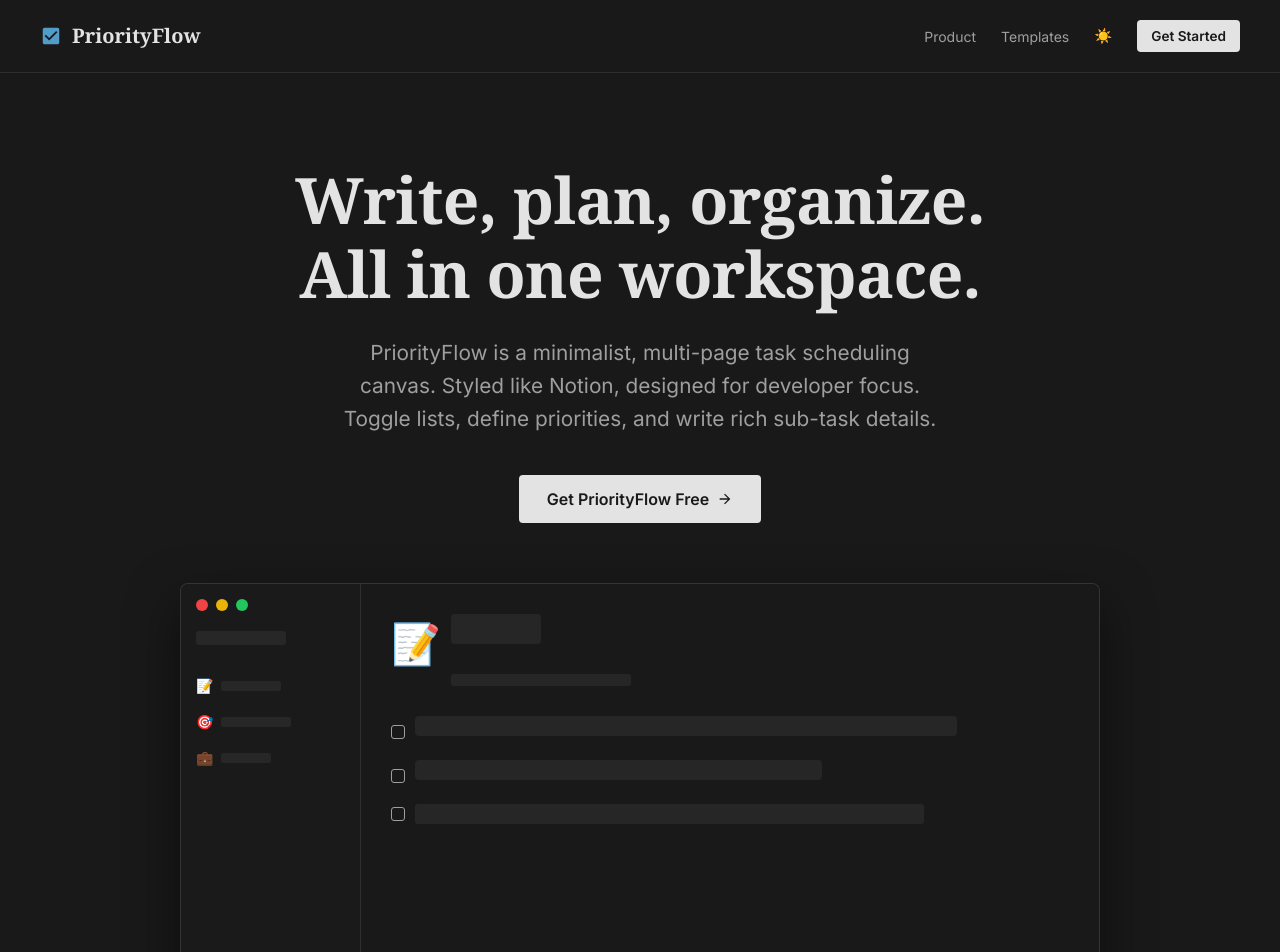
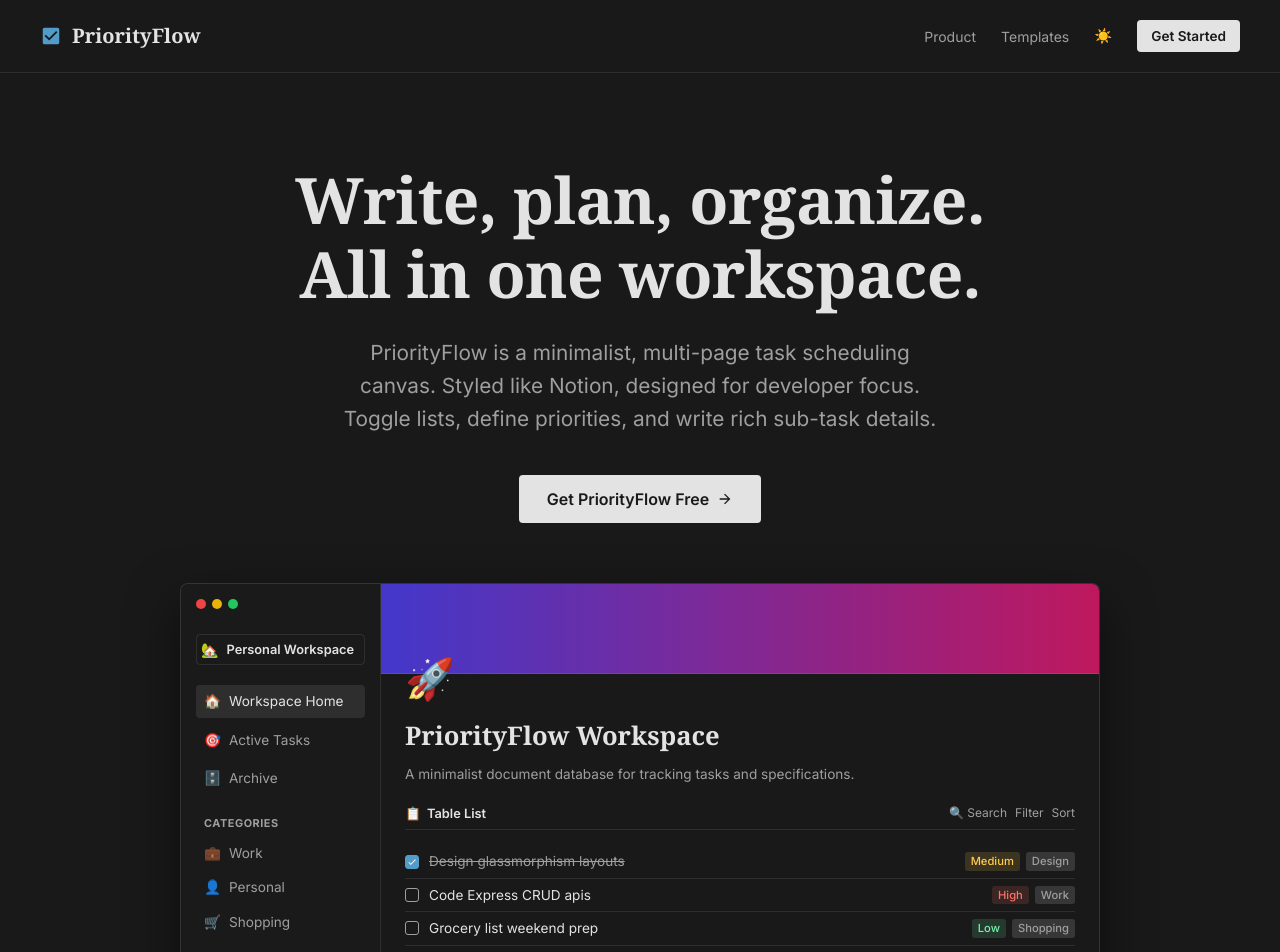
Before and after one commit to sanmaaya/TODoList, a React (Vite) app in the folder frontend/: page / in a window 1280 px wide. Shown: the top 952 px of the page. Built offline with nearby package versions, Linux system fonts and the light colour scheme.

Commit message:
Seeding: Add 6 realistic database items and update landing page preview mockup

```diff
--- a/frontend/src/App.jsx
+++ b/frontend/src/App.jsx
@@ -46,49 +46,113 @@
 
       {/* Interactive Mockup Illustration */}
       <section className="landing-mockup-wrapper animate-fade-in" style={{ animationDelay: '0.3s' }}>
-        <div className="landing-mockup" onClick={() => window.location.href = '/dashboard.html'} style={{ cursor: 'pointer' }}>
+        <div className="landing-mockup" onClick={() => window.location.href = '/dashboard.html'} style={{ cursor: 'pointer', height: 'auto', minHeight: '480px' }}>
           {/* Mockup Sidebar */}
-          <div className="mockup-sidebar">
-            <div style={{ display: 'flex', alignItems: 'center', gap: '8px', marginBottom: '20px' }}>
-              <div style={{ width: '12px', height: '12px', borderRadius: '50%', backgroundColor: '#ef4444' }}></div>
-              <div style={{ width: '12px', height: '12px', borderRadius: '50%', backgroundColor: '#eab308' }}></div>
-              <div style={{ width: '12px', height: '12px', borderRadius: '50%', backgroundColor: '#22c55e' }}></div>
+          <div className="mockup-sidebar" style={{ width: '200px' }}>
+            <div style={{ display: 'flex', alignItems: 'center', gap: '6px', marginBottom: '25px' }}>
+              <div style={{ width: '10px', height: '10px', borderRadius: '50%', backgroundColor: '#ef4444' }}></div>
+              <div style={{ width: '10px', height: '10px', borderRadius: '50%', backgroundColor: '#eab308' }}></div>
+              <div style={{ width: '10px', height: '10px', borderRadius: '50%', backgroundColor: '#22c55e' }}></div>
             </div>
-            <div style={{ height: '14px', width: '90px', backgroundColor: 'var(--bg-hover)', borderRadius: '3px', marginBottom: '30px' }}></div>
-            <div style={{ display: 'flex', flexDirection: 'column', gap: '15px' }}>
-              <div style={{ display: 'flex', alignItems: 'center', gap: '8px' }}>
-                <span>📝</span><div style={{ height: '10px', width: '60px', backgroundColor: 'var(--bg-hover)', borderRadius: '2px' }}></div>
+
+            {/* Workspace Select Mockup */}
+            <div style={{ display: 'flex', alignItems: 'center', gap: '8px', marginBottom: '20px', padding: '4px', borderRadius: '4px', border: '1px solid var(--border)' }}>
+              <span>🏡</span>
+              <span style={{ fontSize: '0.8rem', fontWeight: 600, color: 'var(--text-main)' }}>Personal Workspace</span>
+            </div>
+
+            <div style={{ display: 'flex', flexDirection: 'column', gap: '6px' }}>
+              <div style={{ display: 'flex', alignItems: 'center', gap: '8px', padding: '6px 8px', borderRadius: '4px', backgroundColor: 'var(--bg-active)', color: 'var(--text-main)', fontSize: '0.85rem' }}>
+                <span>🏠</span><span>Workspace Home</span>
               </div>
-              <div style={{ display: 'flex', alignItems: 'center', gap: '8px' }}>
-                <span>🎯</span><div style={{ height: '10px', width: '70px', backgroundColor: 'var(--bg-hover)', borderRadius: '2px' }}></div>
+              <div style={{ display: 'flex', alignItems: 'center', gap: '8px', padding: '6px 8px', borderRadius: '4px', color: 'var(--text-secondary)', fontSize: '0.85rem' }}>
+                <span>🎯</span><span>Active Tasks</span>
               </div>
-              <div style={{ display: 'flex', alignItems: 'center', gap: '8px' }}>
-                <span>💼</span><div style={{ height: '10px', width: '50px', backgroundColor: 'var(--bg-hover)', borderRadius: '2px' }}></div>
+              <div style={{ display: 'flex', alignItems: 'center', gap: '8px', padding: '6px 8px', borderRadius: '4px', color: 'var(--text-secondary)', fontSize: '0.85rem' }}>
+                <span>🗄️</span><span>Archive</span>
+              </div>
+            </div>
+
+            <div style={{ fontSize: '0.68rem', fontWeight: 700, color: 'var(--text-secondary)', textTransform: 'uppercase', letterSpacing: '0.05em', margin: '20px 0 8px 8px' }}>Categories</div>
+            <div style={{ display: 'flex', flexDirection: 'column', gap: '6px' }}>
+              <div style={{ display: 'flex', alignItems: 'center', gap: '8px', padding: '4px 8px', color: 'var(--text-secondary)', fontSize: '0.85rem' }}>
+                <span>💼</span><span>Work</span>
+              </div>
+              <div style={{ display: 'flex', alignItems: 'center', gap: '8px', padding: '4px 8px', color: 'var(--text-secondary)', fontSize: '0.85rem' }}>
+                <span>👤</span><span>Personal</span>
+              </div>
+              <div style={{ display: 'flex', alignItems: 'center', gap: '8px', padding: '4px 8px', color: 'var(--text-secondary)', fontSize: '0.85rem' }}>
+                <span>🛒</span><span>Shopping</span>
               </div>
             </div>
           </div>
-          {/* Mockup Main Canvas */}
-          <div className="mockup-main">
-            <div style={{ display: 'flex', gap: '10px', marginBottom: '20px' }}>
-              <span style={{ fontSize: '2.5rem' }}>📝</span>
-              <div style={{ display: 'flex', flexDirection: 'column', justifyContent: 'center' }}>
-                <div className="mockup-skeleton-title"></div>
-                <div style={{ height: '12px', width: '180px', backgroundColor: 'var(--bg-hover)', borderRadius: '2px' }}></div>
+
+          {/* Mockup Main Panel */}
+          <div className="mockup-main" style={{ padding: '0 0 20px 0' }}>
+            <div style={{ height: '90px', width: '100%', background: 'linear-gradient(to right, #4338ca, #be185d)', borderBottom: '1px solid var(--border)' }}></div>
+
+            <div style={{ padding: '0 24px' }}>
+              {/* Emoji header float */}
+              <div style={{ marginTop: '-25px', fontSize: '2.5rem', marginBottom: '8px' }}>🚀</div>
+              <div style={{ fontSize: '1.6rem', fontWeight: 700, fontFamily: 'var(--font-serif)', marginBottom: '8px', color: 'var(--text-main)' }}>PriorityFlow Workspace</div>
+              <div style={{ fontSize: '0.85rem', color: 'var(--text-secondary)', marginBottom: '20px' }}>A minimalist document database for tracking tasks and specifications.</div>
+
+              {/* View filters mock */}
+              <div style={{ display: 'flex', justifyContent: 'space-between', borderBottom: '1px solid var(--border)', paddingBottom: '6px', marginBottom: '15px' }}>
+                <div style={{ fontSize: '0.8rem', fontWeight: 600, color: 'var(--text-main)', display: 'flex', alignItems: 'center', gap: '6px' }}>
+                  <span>📋</span> Table List
+                </div>
+                <div style={{ display: 'flex', gap: '8px', fontSize: '0.75rem', color: 'var(--text-secondary)' }}>
+                  <span>🔍 Search</span>
+                  <span>Filter</span>
+                  <span>Sort</span>
+                </div>
               </div>
-            </div>
-            {/* Rows list mock */}
-            <div style={{ display: 'flex', flexDirection: 'column', gap: '12px', marginTop: '10px' }}>
-              <div style={{ display: 'flex', alignItems: 'center', gap: '10px' }}>
-                <div style={{ width: '14px', height: '14px', border: '1px solid var(--text-secondary)', borderRadius: '3px' }}></div>
-                <div className="mockup-skeleton-row"></div>
+
+              {/* Database Rows mock */}
+              <div style={{ display: 'flex', flexDirection: 'column' }}>
+                {/* Row 1 */}
+                <div style={{ display: 'flex', alignItems: 'center', padding: '6px 0', borderBottom: '1px solid var(--border)', fontSize: '0.85rem', gap: '10px' }}>
+                  <div style={{ width: '14px', height: '14px', border: '1px solid var(--text-secondary)', borderRadius: '3px', backgroundColor: 'var(--primary)', borderColor: 'var(--primary)', display: 'flex', alignItems: 'center', justifyContent: 'center' }}>
+                    <svg viewBox="0 0 24 24" style={{ width: '10px', height: '10px', fill: '#fff' }}><path d="M9 16.17L4.83 12l-1.42 1.41L9 19 21 7l-1.41-1.41L9 16.17z"/></svg>
+                  </div>
+                  <div style={{ flex: 1, textDecoration: 'line-through', color: 'var(--text-secondary)' }}>Design glassmorphism layouts</div>
+                  <div style={{ display: 'flex', gap: '6px' }}>
+                    <span className="notion-pill notion-pill-yellow" style={{ fontSize: '0.7rem', padding: '1px 6px' }}>Medium</span>
+                    <span className="notion-pill notion-pill-grey" style={{ fontSize: '0.7rem', padding: '1px 6px' }}>Design</span>
+                  </div>
+                </div>
+
+                {/* Row 2 */}
+                <div style={{ display: 'flex', alignItems: 'center', padding: '6px 0', borderBottom: '1px solid var(--border)', fontSize: '0.85rem', gap: '10px' }}>
+                  <div style={{ width: '14px', height: '14px', border: '1px solid var(--text-secondary)', borderRadius: '3px' }}></div>
+                  <div style={{ flex: 1, color: 'var(--text-main)' }}>Code Express CRUD apis</div>
+                  <div style={{ display: 'flex', gap: '6px' }}>
+                    <span className="notion-pill notion-pill-red" style={{ fontSize: '0.7rem', padding: '1px 6px' }}>High</span>
+                    <span className="notion-pill notion-pill-grey" style={{ fontSize: '0.7rem', padding: '1px 6px' }}>Work</span>
+                  </div>
+                </div>
+
+                {/* Row 3 */}
+                <div style={{ display: 'flex', alignItems: 'center', padding: '6px 0', borderBottom: '1px solid var(--border)', fontSize: '0.85rem', gap: '10px' }}>
+                  <div style={{ width: '14px', height: '14px', border: '1px solid var(--text-secondary)', borderRadius: '3px' }}></div>
+                  <div style={{ flex: 1, color: 'var(--text-main)' }}>Grocery list weekend prep</div>
+                  <div style={{ display: 'flex', gap: '6px' }}>
+                    <span className="notion-pill notion-pill-green" style={{ fontSize: '0.7rem', padding: '1px 6px' }}>Low</span>
+                    <span className="notion-pill notion-pill-grey" style={{ fontSize: '0.7rem', padding: '1px 6px' }}>Shopping</span>
+                  </div>
+                </div>
+
+                {/* Row 4 - Add Row */}
+                <div style={{ display: 'flex', alignItems: 'center', padding: '8px 0', borderBottom: '1px solid var(--border)', fontSize: '0.85rem', color: 'var(--text-secondary)', fontStyle: 'italic' }}>
+                  ＋ Add a new page / task row...
+                </div>
               </div>
-              <div style={{ display: 'flex', alignItems: 'center', gap: '10px' }}>
-                <div style={{ width: '14px', height: '14px', border: '1px solid var(--text-secondary)', borderRadius: '3px' }}></div>
-                <div className="mockup-skeleton-row-2"></div>
-              </div>
-              <div style={{ display: 'flex', alignItems: 'center', gap: '10px' }}>
-                <div style={{ width: '14px', height: '14px', border: '1px solid var(--text-secondary)', borderRadius: '3px' }}></div>
-                <div style={{ height: '20px', width: '75%', backgroundColor: 'var(--bg-hover)', borderRadius: '3px' }}></div>
+
+              {/* Bottom Doc mock section */}
+              <div style={{ marginTop: '20px', padding: '10px', background: 'rgba(255, 255, 255, 0.02)', borderRadius: '4px', border: '1px solid var(--border)' }}>
+                <div style={{ fontSize: '0.8rem', fontWeight: 600, color: 'var(--text-main)', marginBottom: '4px' }}>📝 Notes & Spec Editor</div>
+                <div style={{ fontSize: '0.75rem', color: 'var(--text-secondary)' }}>Clicking any row above opens a dedicated details document page, letting you write structured text logs and customize properties.</div>
               </div>
             </div>
           </div>
```
Also changed, not shown: 1 other file (tests, documents, lock files or other folders).
